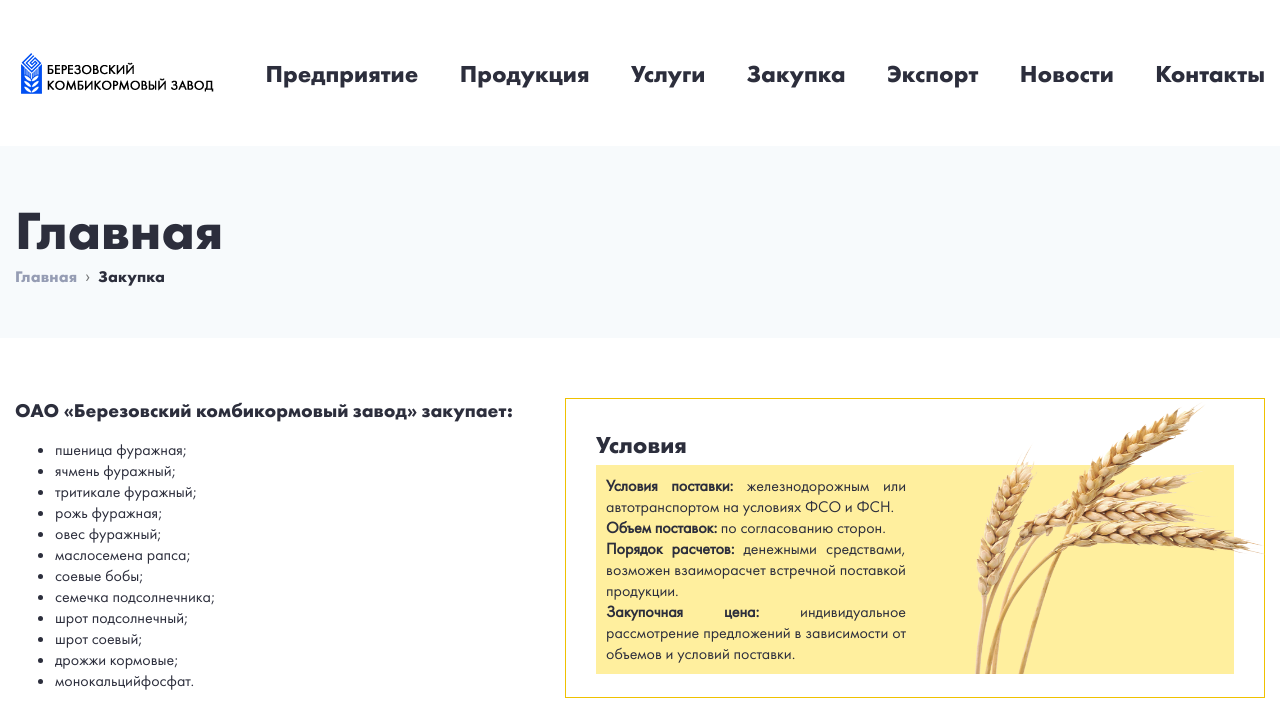
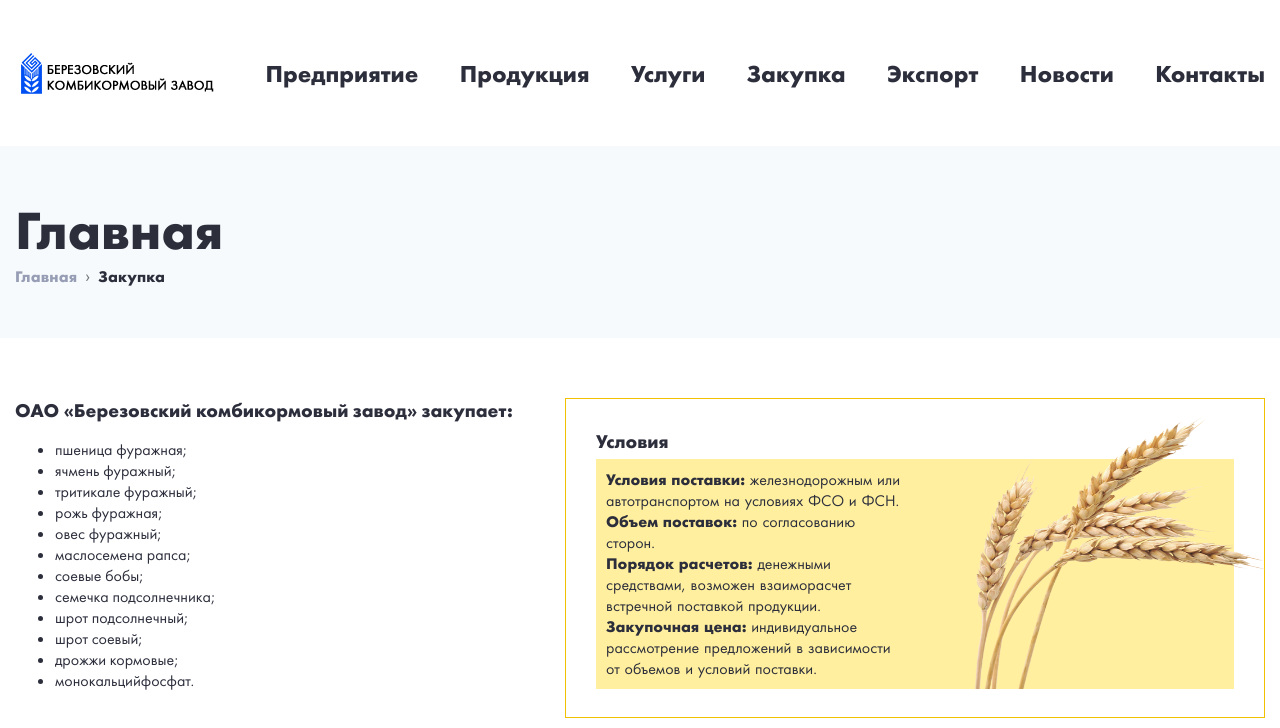
Before and after one commit to VladislavKokosh/diplom_katya, a React (Create React App) app: page /purchase in a window 1280 px wide. Shown: the top 728 px of the page. Built offline with nearby package versions, Linux system fonts and the light colour scheme.

Commit message:
refactoring

```diff
--- a/src/components/Purchase/ContentText/index.jsx
+++ b/src/components/Purchase/ContentText/index.jsx
@@ -1,17 +1,17 @@
 import React from 'react'
 
 const ContentText = ({ conditions }) => {
-
   return(
     <div className ='purchase__conditions-content-text'>
       {
-        conditions.map((item, index) => {
-          return(
-            <div key={index}>
-              <b>{item.name}</b> {item.content}<br/>
-            </div>
-          )
-        })
+        conditions.map((item, index) => (
+          <div key={index}>
+            <span className='purchase__conditions-content-text-bold'>
+              {item.name}
+            </span>
+            {item.content}
+          </div>
+        ))
       }
     </div>
   )
--- a/src/components/Purchase/index.jsx
+++ b/src/components/Purchase/index.jsx
@@ -9,7 +9,6 @@ import { list, conditions } from './data'
 
 
 const Purchase = () => {
-
   return (
     <div className='purchase'>
       <div className='purchase__container'>
@@ -18,9 +17,7 @@ const Purchase = () => {
             <span className ='purchase__text-title'>ОАО «Березовский комбикормовый завод» закупает:</span>
             <ul className ='purchase__text-list'>
               {
-                list.map((item, index) => {
-                  return <li key={index}>{item}</li>
-                })
+                list.map((item, index) => <li key={index}>{item}</li>)
               }
             </ul>
           </div>
--- a/src/components/Purchase/index.scss
+++ b/src/components/Purchase/index.scss
@@ -27,12 +27,12 @@
   &__conditions {
     position: relative;
     width: 700px;
-    height: 300px;
+    height: 320px;
     border: 1px solid $yellow;
     padding: 30px;
 
     &-title {
-      font-size: 1.5rem;
+      font-size: 1.2rem;
       font-family: 'FuturaBold';
     }
 
@@ -41,15 +41,15 @@
       margin-top: 5px;
       padding: 10px;
       background-color: $lightyellow;
+
       &-text {
-        word-spacing: 1;
+        word-spacing: 1px;
         width: 300px;
-        text-align: justify;
-        &-list {
-          word-spacing: 2px;
+
+        &-bold {
+          font-family: 'FuturaBold';
         }
       }
-
     }
 
     &-image {
@@ -57,7 +57,7 @@
         width: 300px;
         height: 300px;
         left: 400px;
-        bottom: 23px;
+        bottom: 28px;
       }
   }
 }
```
Also changed, not shown: src/components/Purchase/data.js (+4 -4 lines).
